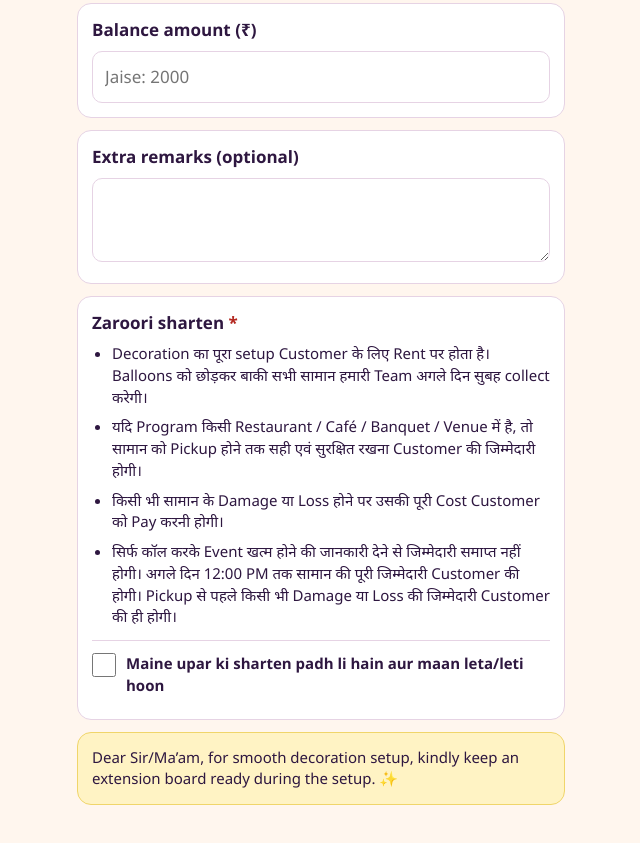
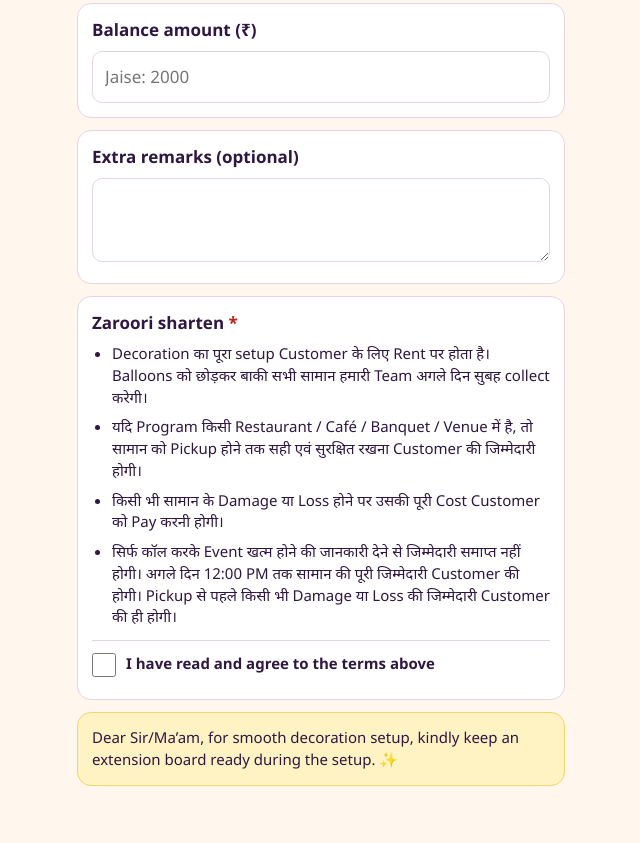
Before and after one commit to houseoofdecoration-stack/booking, a plain HTML site: page index.html in a window 1280 px wide. Shown: the part 1263-2106 px from the top of the page, without its empty margins (319-959 px from the left). Drawn offline with Linux system fonts and the light colour scheme.

Commit message:
Update agreement label text to EnglishUpdate agree text

```diff
--- a/index.html
+++ b/index.html
@@ -130,7 +130,7 @@ input:focus,textarea:focus,button:focus-visible{outline:3px solid #e9a6cc;outlin
       <li>किसी भी सामान के Damage या Loss होने पर उसकी पूरी Cost Customer को Pay करनी होगी।</li>
       <li>सिर्फ कॉल करके Event खत्म होने की जानकारी देने से जिम्मेदारी समाप्त नहीं होगी। अगले दिन 12:00 PM तक सामान की पूरी जिम्मेदारी Customer की होगी। Pickup से पहले किसी भी Damage या Loss की जिम्मेदारी Customer की ही होगी।</li>
     </ul>
-    <label class="agree" for="agree"><input id="agree" type="checkbox"><span>Maine upar ki sharten padh li hain aur maan leta/leti hoon</span></label>
+    <label class="agree" for="agree"><input id="agree" type="checkbox"><span>I have read and agree to the terms above</span></label>
     <div class="err" id="e_agree">Aage badhne ke liye sharten maanna zaroori hai</div>
   </div>
 
```
